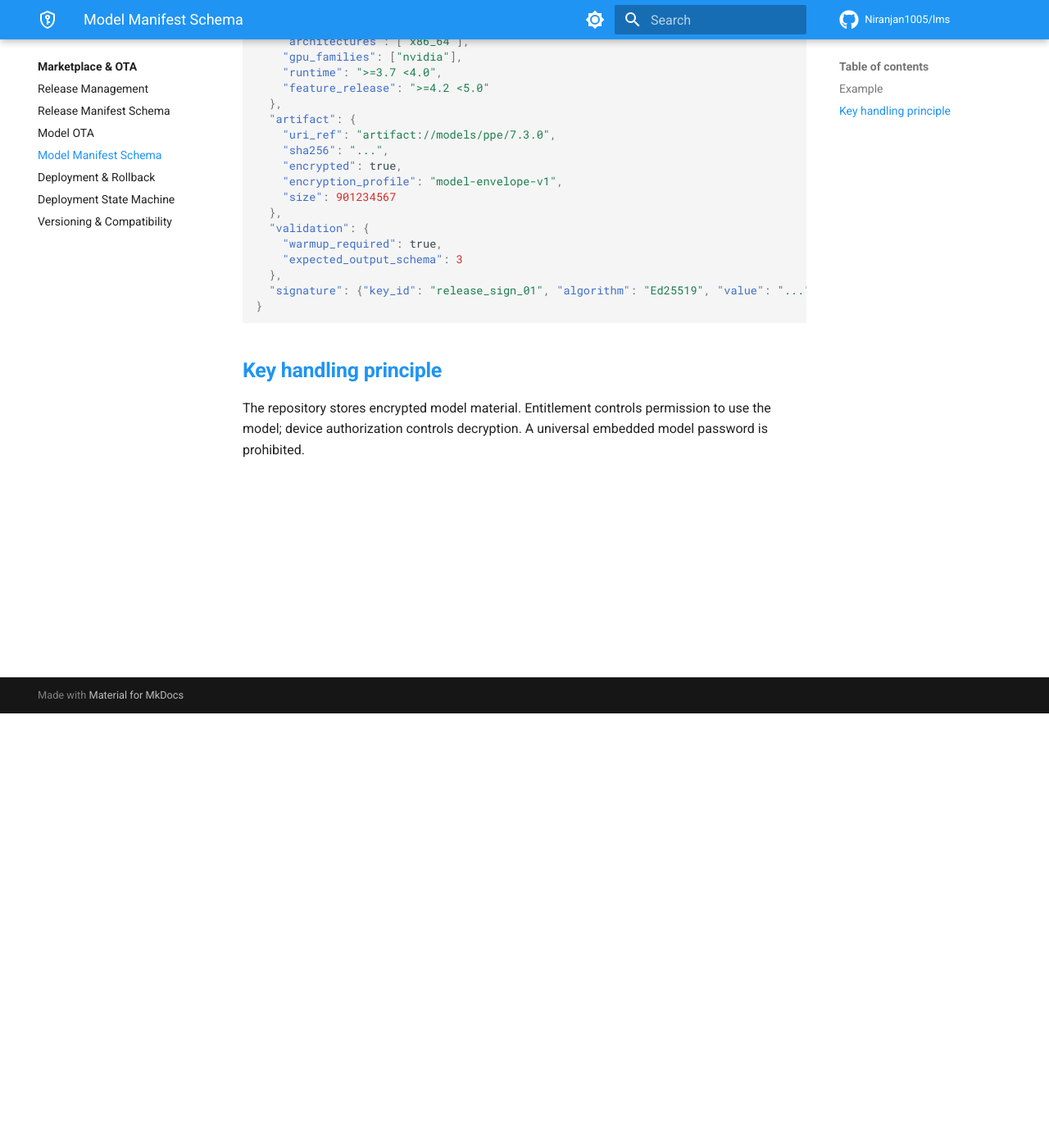
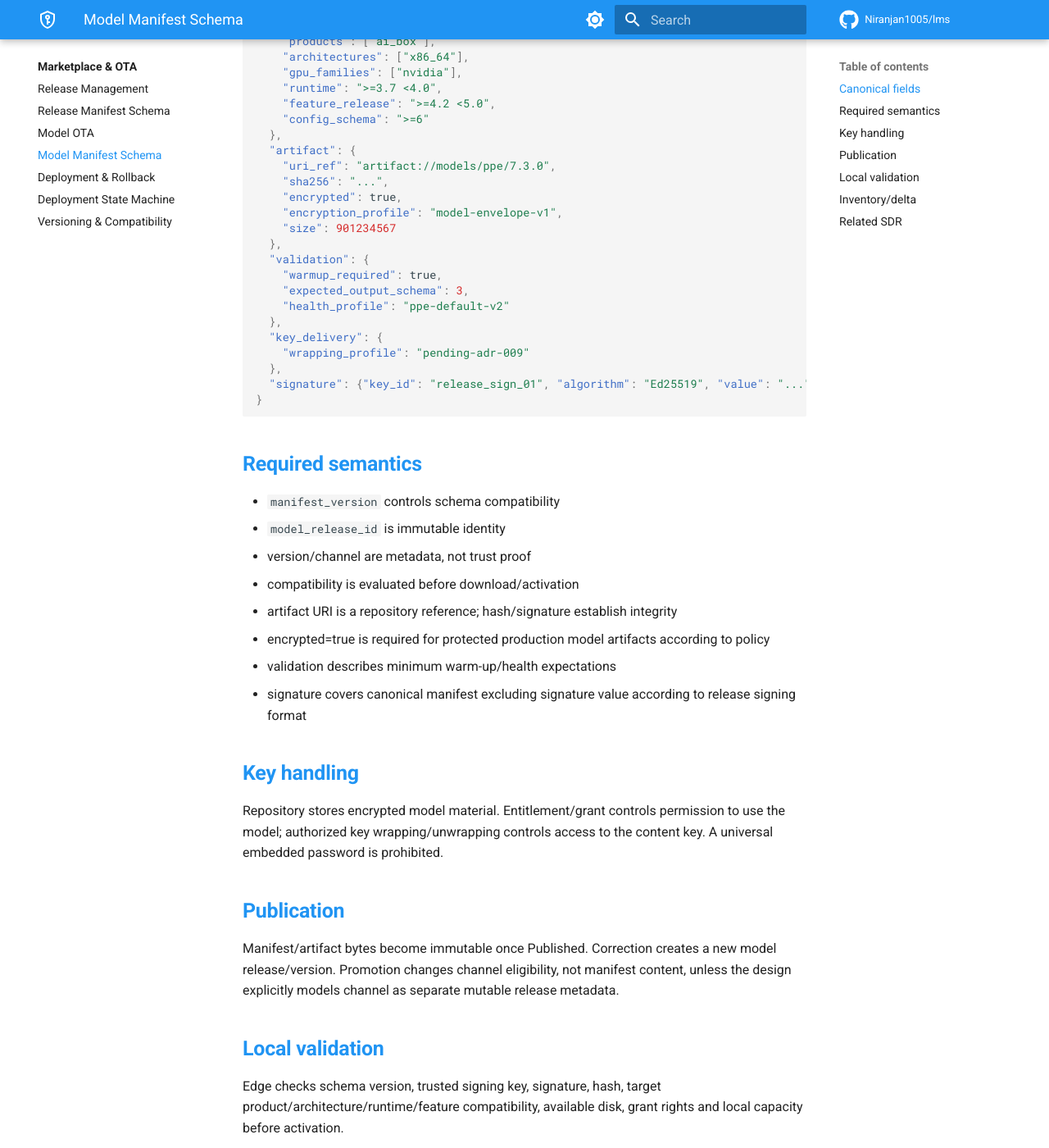
Before and after one commit to Niranjan1005/lms, an MkDocs documentation site: the page built from docs/marketplace-ota/model-manifest-schema.md, in a window 1280 px wide and 1400 px high, scrolled down 530 px. Shown: the whole window at 82% size. Built offline with MkDocs 1.6.1 and Material for MkDocs 9.7.7, drawn with Linux system fonts in a browser that asks for light colours; comment, search, counter and statistics services are not loaded; some of the changed text lies outside the part shown.

Commit message:
docs: deepen model manifest contract

```diff
--- a/docs/marketplace-ota/model-manifest-schema.md
+++ b/docs/marketplace-ota/model-manifest-schema.md
@@ -1,9 +1,8 @@
 # Model Manifest Schema
 
-Model metadata is independent from application releases so compatible model-only OTA does not force application redownload.
+Model manifests are independent from application releases so compatible model-only OTA does not force application redownload. The manifest is signed and immutable after publication.
 
-## Example
-
+## Canonical fields
 ~~~json
 {
   "manifest_version": 1,
@@ -13,12 +12,14 @@ Model metadata is independent from application releases so compatible model-only
   "channel": "stable",
   "framework": "TensorRT",
   "precision": "FP16",
-  "input": {"width": 640, "height": 640},
+  "input": {"width": 640, "height": 640, "layout": "NCHW"},
   "compatibility": {
+    "products": ["ai_box"],
     "architectures": ["x86_64"],
     "gpu_families": ["nvidia"],
     "runtime": ">=3.7 <4.0",
-    "feature_release": ">=4.2 <5.0"
+    "feature_release": ">=4.2 <5.0",
+    "config_schema": ">=6"
   },
   "artifact": {
     "uri_ref": "artifact://models/ppe/7.3.0",
@@ -29,12 +30,43 @@ Model metadata is independent from application releases so compatible model-only
   },
   "validation": {
     "warmup_required": true,
-    "expected_output_schema": 3
+    "expected_output_schema": 3,
+    "health_profile": "ppe-default-v2"
+  },
+  "key_delivery": {
+    "wrapping_profile": "pending-adr-009"
   },
   "signature": {"key_id": "release_sign_01", "algorithm": "Ed25519", "value": "..."}
 }
 ~~~
 
-## Key handling principle
+## Required semantics
 
-The repository stores encrypted model material. Entitlement controls permission to use the model; device authorization controls decryption. A universal embedded model password is prohibited.
+- `manifest_version` controls schema compatibility
+- `model_release_id` is immutable identity
+- version/channel are metadata, not trust proof
+- compatibility is evaluated before download/activation
+- artifact URI is a repository reference; hash/signature establish integrity
+- encrypted=true is required for protected production model artifacts according to policy
+- validation describes minimum warm-up/health expectations
+- signature covers canonical manifest excluding signature value according to release signing format
+
+## Key handling
+
+Repository stores encrypted model material. Entitlement/grant controls permission to use the model; authorized key wrapping/unwrapping controls access to the content key. A universal embedded password is prohibited.
+
+## Publication
+
+Manifest/artifact bytes become immutable once Published. Correction creates a new model release/version. Promotion changes channel eligibility, not manifest content, unless the design explicitly models channel as separate mutable release metadata.
+
+## Local validation
+
+Edge checks schema version, trusted signing key, signature, hash, target product/architecture/runtime/feature compatibility, available disk, grant rights and local capacity before activation.
+
+## Inventory/delta
+
+Device inventory reports model ID/version/hash/status. Central bundle builder skips transfer only when local content identity/hash satisfies the required manifest.
+
+## Related SDR
+
+`SDR-MOD-001` through `SDR-MOD-007`
```
